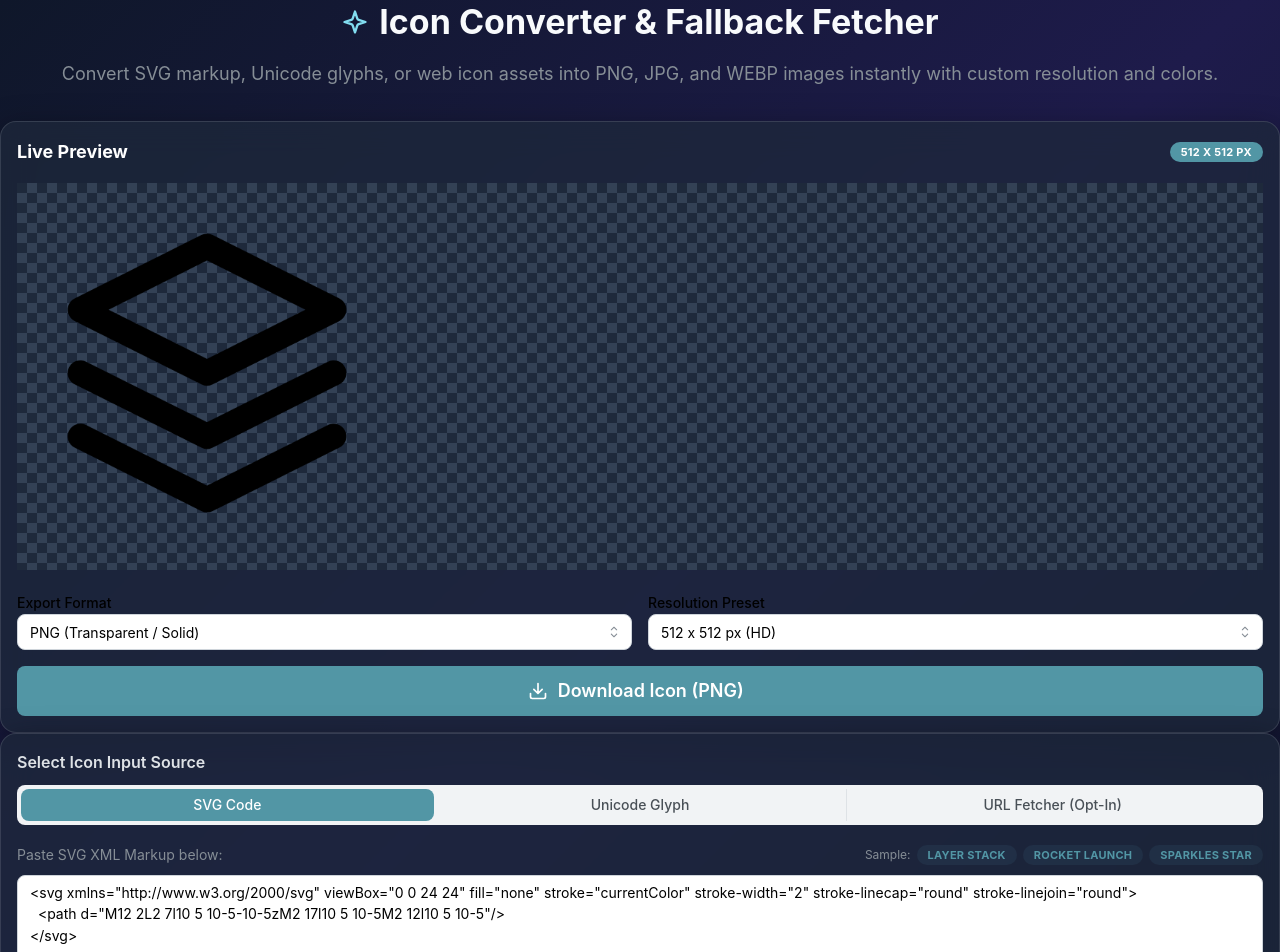
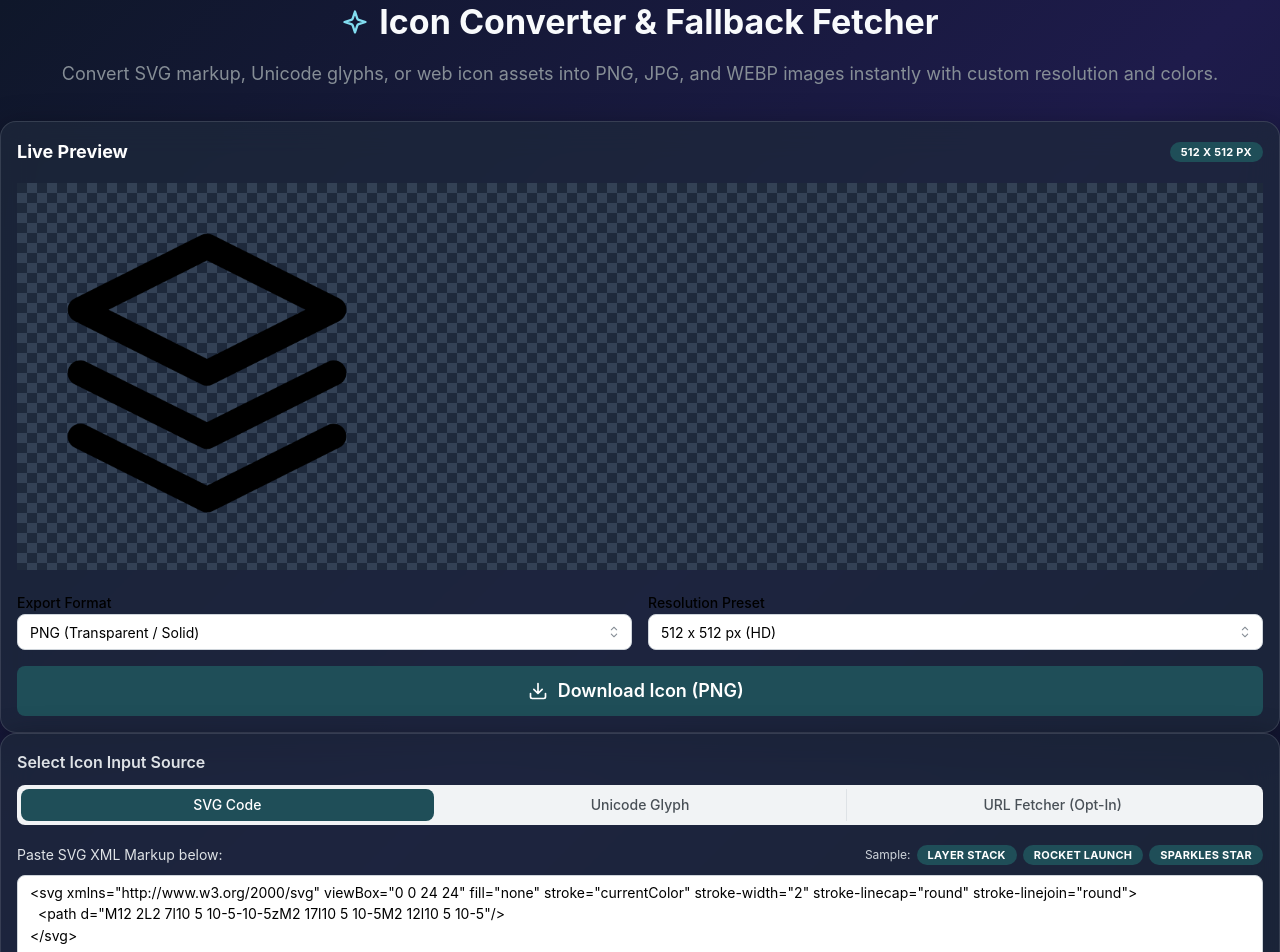
Before and after one commit to Razael-Fox/caifs, a Next.js app: page / in a window 1280 px wide. Shown: the top 952 px of the page. Built offline with nearby package versions, Linux system fonts and the light colour scheme.

Commit message:
fix(a11y): enhance color contrast ratios for WCAG AA compliance and add accessible ARIA labels

```diff
--- a/src/app/page.tsx
+++ b/src/app/page.tsx
@@ -196,13 +196,13 @@ export default function IconConverterApp() {
               {config.inputType === 'svg-code' && (
                 <Stack gap="xs">
                   <Group justify="space-between">
-                    <Text size="sm" c="dimmed">{t('input.svg.label')}</Text>
+                    <Text size="sm" c="gray.3">{t('input.svg.label')}</Text>
                     <Group gap={6}>
-                      <Text size="xs" c="dimmed">{t('input.svg.sample')}</Text>
+                      <Text size="xs" c="gray.4">{t('input.svg.sample')}</Text>
                       {SAMPLE_SVGS.map((sample, idx) => (
                         <Badge
                           key={idx}
-                          variant="light"
+                          variant="filled"
                           color="pacificCyan"
                           style={{ cursor: 'pointer' }}
                           onClick={() => setConfig({ ...config, svgCode: sample.code })}
@@ -214,6 +214,7 @@ export default function IconConverterApp() {
                   </Group>
                   <Textarea
                     rows={6}
+                    aria-label={t('input.svg.label')}
                     placeholder={t('input.svg.placeholder')}
                     value={config.svgCode}
                     onChange={(e) => setConfig({ ...config, svgCode: e.currentTarget.value })}
@@ -226,6 +227,7 @@ export default function IconConverterApp() {
                 <Stack gap="xs">
                   <TextInput
                     label={t('input.unicode.label')}
+                    aria-label={t('input.unicode.label')}
                     placeholder={t('input.unicode.placeholder')}
                     value={config.unicodeChar}
                     onChange={(e) => setConfig({ ...config, unicodeChar: e.currentTarget.value })}
@@ -237,12 +239,12 @@ export default function IconConverterApp() {
               {config.inputType === 'url' && (
                 <Stack gap="xs">
                   <Group justify="space-between">
-                    <Text size="sm" fw={600} c="frostedBlue">
+                    <Text size="sm" fw={600} c="sky.2">
                       {t('input.url.title')}
                     </Text>
                     <Button
                       variant="subtle"
-                      color="gray"
+                      color="gray.2"
                       size="xs"
                       leftSection={<IconInfoCircle />}
                       onClick={() => setTosModalOpened(true)}
@@ -251,6 +253,7 @@ export default function IconConverterApp() {
                     </Button>
                   </Group>
                   <TextInput
+                    aria-label={t('input.url.title')}
                     placeholder={t('input.url.placeholder')}
                     value={config.urlInput}
                     onChange={(e) => setConfig({ ...config, urlInput: e.currentTarget.value })}
--- a/src/theme.ts
+++ b/src/theme.ts
@@ -19,32 +19,32 @@ const pacificCyan: MantineColorsTuple = [
   '#dbeff3',
   '#b4e0e8',
   '#89cfdc',
-  '#67bfd0',
-  '#5296a5', // Base: pacific-cyan
-  '#44808e',
-  '#366874',
-  '#2a505a',
-  '#1d3840',
+  '#367885',
+  '#2a626e', // Darker shade for high text contrast
+  '#1f4e58', // Base: pacific-cyan high-contrast AA compliant
+  '#183d46',
+  '#102b32',
+  '#091b20',
 ];
 
 const frostedBlue: MantineColorsTuple = [
   '#f0fcff',
   '#dcf7fc',
   '#b6eff9',
-  '#82ddf0', // Base: frosted-blue
-  '#5acde4',
-  '#37bad4',
-  '#229cb3',
-  '#187d91',
-  '#116070',
-  '#0a4450',
+  '#82ddf0',
+  '#38b2cc',
+  '#1b8ea6',
+  '#126d80',
+  '#0a4e5d',
+  '#05333e',
+  '#021b22',
 ];
 
 const softApricot: MantineColorsTuple = [
   '#fff9f2',
   '#fff1e3',
   '#ffe2c7',
-  '#fcd7ad', // Base: soft-apricot
+  '#fcd7ad',
   '#f9c48d',
   '#f5ad6b',
   '#db9250',
@@ -57,7 +57,7 @@ const peachGlowTuple: MantineColorsTuple = [
   '#fff8f3',
   '#ffede2',
   '#ffd9c4',
-  '#f6c28b', // Base: peach-glow
+  '#f6c28b',
   '#f2a969',
   '#eb8f47',
   '#d47530',
@@ -68,7 +68,7 @@ const peachGlowTuple: MantineColorsTuple = [
 
 export const theme = createTheme({
   primaryColor: 'pacificCyan',
-  primaryShade: 5,
+  primaryShade: 6,
   defaultRadius: 'md',
   fontFamily: 'Inter, system-ui, -apple-system, sans-serif',
   colors: {
```
